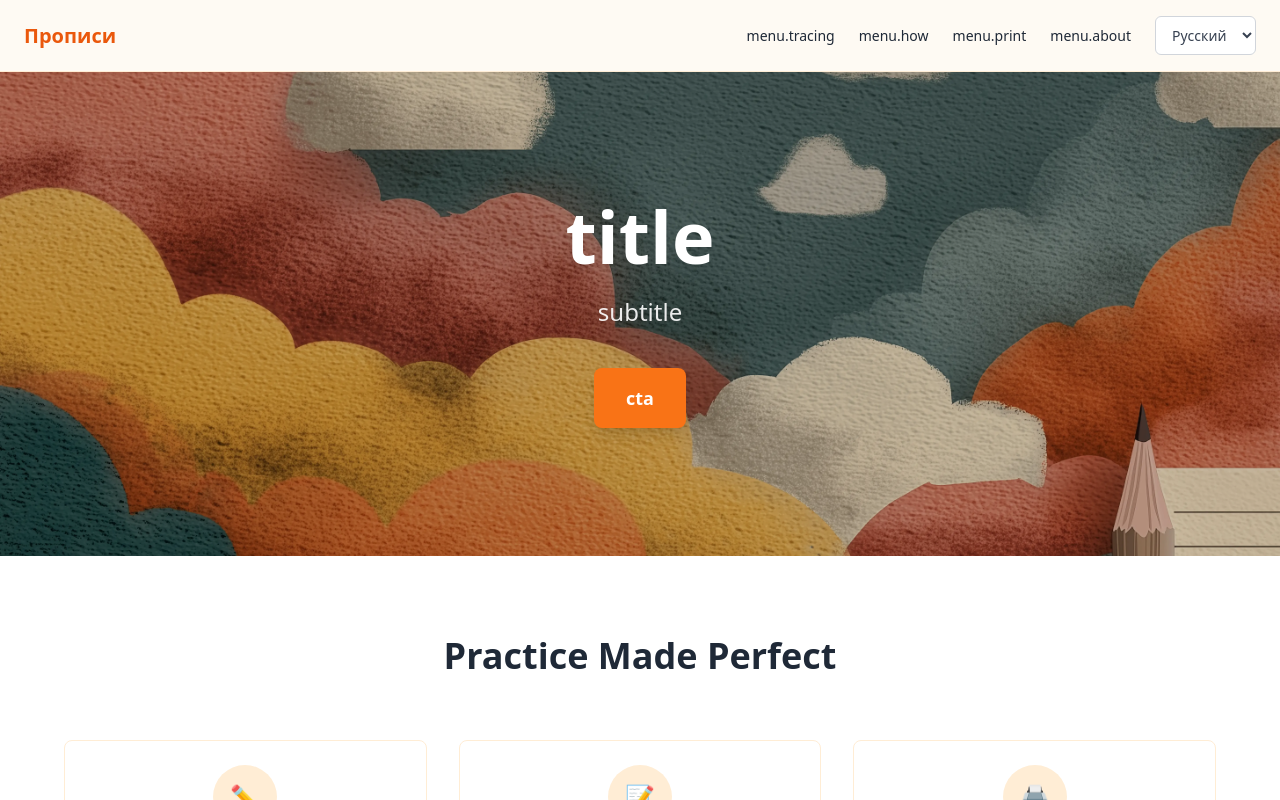
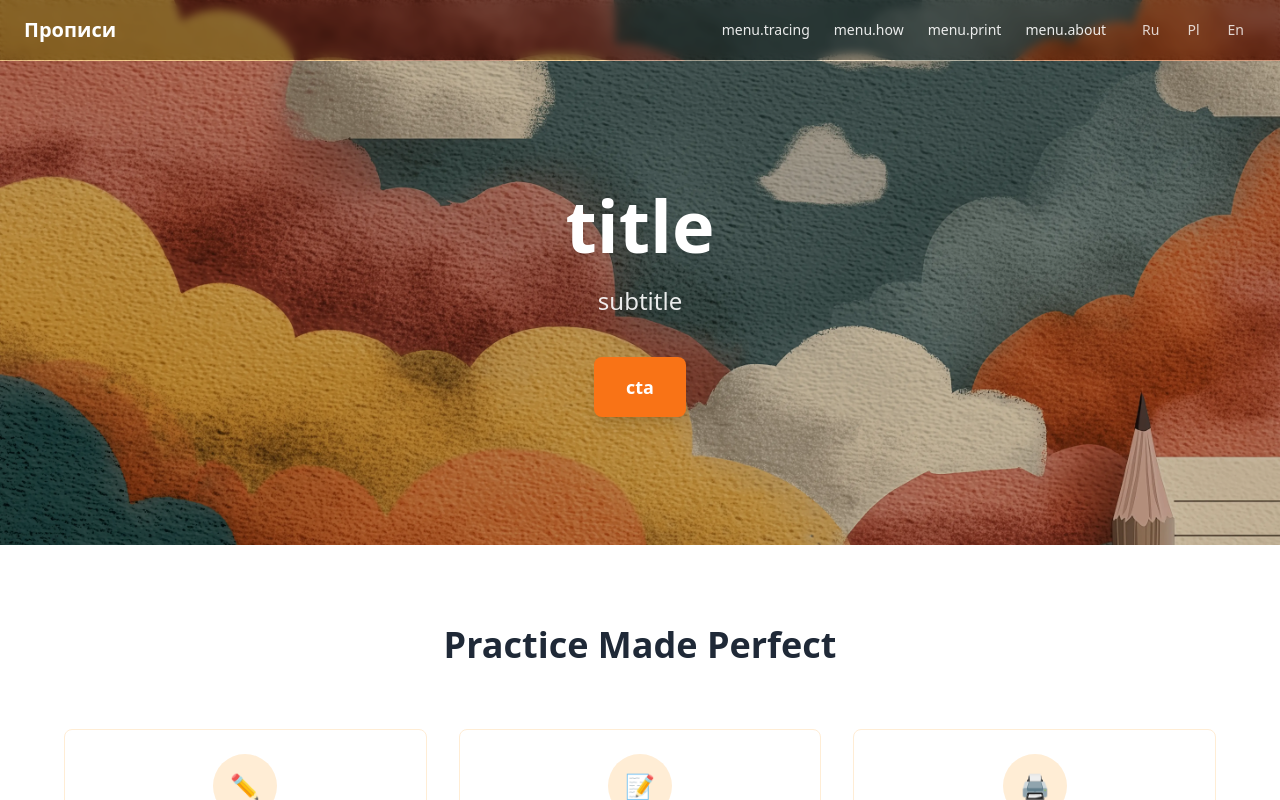
Before and after one commit to annabusko/calligraphy, a React (Vite) app: page / in a window 1280 px wide. Shown: the top 800 px of the page. Built offline with nearby package versions, Linux system fonts and the light colour scheme.

Commit message:
feat: change language view

```diff
--- a/src/pages/home/HomePage.tsx
+++ b/src/pages/home/HomePage.tsx
@@ -12,31 +12,35 @@ export const HomePage = () => {
   return (
     <main className="min-h-screen bg-[#fefaf3] text-gray-800">
       {/* Header */}
-      <header className="sticky top-0 z-50 bg-[#fefaf3]/95 backdrop-blur-sm border-b border-orange-100">
-        <div className="max-w-7xl mx-auto flex justify-between items-center px-6 py-4">
-          <div className="text-xl font-bold text-orange-600">{t('appName', 'Прописи')}</div>
+      <header
+        className="sticky top-0 z-50 bg-cover bg-center bg-no-repeat border-b border-orange-100/50"
+        style={{ backgroundImage: "url('/images/homepage-bg.webp')" }}
+      >
+        <div className="absolute inset-0 bg-black/40 backdrop-blur-sm"></div>
+        <div className="relative z-10 max-w-7xl mx-auto flex justify-between items-center px-6 py-4">
+          <div className="text-xl font-bold text-white">{t('appName', 'Прописи')}</div>
           <nav className="flex gap-6 items-center text-sm font-medium">
             <button
               onClick={() => scrollToSection('tracing')}
-              className="hover:text-orange-600 transition-colors focus:outline-none focus:text-orange-600"
+              className="text-white/90 hover:text-white transition-colors focus:outline-none focus:text-white"
             >
               {t('menu.tracing')}
             </button>
             <button
               onClick={() => scrollToSection('how')}
-              className="hover:text-orange-600 transition-colors focus:outline-none focus:text-orange-600"
+              className="text-white/90 hover:text-white transition-colors focus:outline-none focus:text-white"
             >
               {t('menu.how')}
             </button>
             <button
               onClick={() => scrollToSection('print')}
-              className="hover:text-orange-600 transition-colors focus:outline-none focus:text-orange-600"
+              className="text-white/90 hover:text-white transition-colors focus:outline-none focus:text-white"
             >
               {t('menu.print')}
             </button>
             <button
               onClick={() => scrollToSection('about')}
-              className="hover:text-orange-600 transition-colors focus:outline-none focus:text-orange-600"
+              className="text-white/90 hover:text-white transition-colors focus:outline-none focus:text-white"
             >
               {t('menu.about')}
             </button>
--- a/src/shared/components/LanguageSwitcher/LanguageSwitcher.tsx
+++ b/src/shared/components/LanguageSwitcher/LanguageSwitcher.tsx
@@ -2,7 +2,7 @@ import { useTranslation } from 'react-i18next';
 import { SUPPORTED_LANGUAGES } from '../../config/i18n';
 
 export const LanguageSwitcher = () => {
-  const { i18n, t } = useTranslation();
+  const { i18n } = useTranslation();
 
   const handleLanguageChange = (languageCode: string) => {
     i18n.changeLanguage(languageCode).catch((error) => {
@@ -10,24 +10,23 @@ export const LanguageSwitcher = () => {
     });
   };
 
-  const currentLanguage = SUPPORTED_LANGUAGES.find(
-    (lang) => lang.code === i18n.language
-  ) || SUPPORTED_LANGUAGES[0];
-
   return (
-    <div role="group" aria-label={t('languageSwitcher.label', 'Language selection')}>
-      <select
-        aria-label={t('languageSwitcher.selectLabel', 'Select language')}
-        className="border border-gray-300 rounded-md px-3 py-2 bg-white text-sm font-medium text-gray-700 hover:border-gray-400 focus:outline-none focus:ring-2 focus:ring-orange-500 focus:border-orange-500 transition-colors"
-        value={currentLanguage.code}
-        onChange={(e) => handleLanguageChange(e.target.value)}
-      >
-        {SUPPORTED_LANGUAGES.map((language) => (
-          <option key={language.code} value={language.code}>
-            {language.nativeName}
-          </option>
-        ))}
-      </select>
+    <div role="group" aria-label="Language selection" className="flex gap-1">
+      {SUPPORTED_LANGUAGES.map((language) => (
+        <button
+          key={language.code}
+          onClick={() => handleLanguageChange(language.code)}
+          className={`px-3 py-1 text-sm font-medium rounded transition-all ${
+            i18n.language === language.code
+              ? 'bg-orange-500 text-white shadow-sm'
+              : 'text-white/80 hover:text-white hover:bg-white/10 focus:outline-none focus:bg-white/10'
+          }`}
+          aria-pressed={i18n.language === language.code}
+          aria-label={`Switch to ${language.name}`}
+        >
+          {language.nativeName}
+        </button>
+      ))}
     </div>
   );
 };
--- a/src/shared/config/i18n.ts
+++ b/src/shared/config/i18n.ts
@@ -5,7 +5,7 @@ export interface Language {
 }
 
 export const SUPPORTED_LANGUAGES: Language[] = [
-  { code: 'ru', name: 'Russian', nativeName: 'Русский' },
-  { code: 'pl', name: 'Polish', nativeName: 'Polski' },
-  { code: 'en', name: 'English', nativeName: 'English' },
+  { code: 'ru', name: 'Russian', nativeName: 'Ru' },
+  { code: 'pl', name: 'Polish', nativeName: 'Pl' },
+  { code: 'en', name: 'English', nativeName: 'En' },
 ];
```
